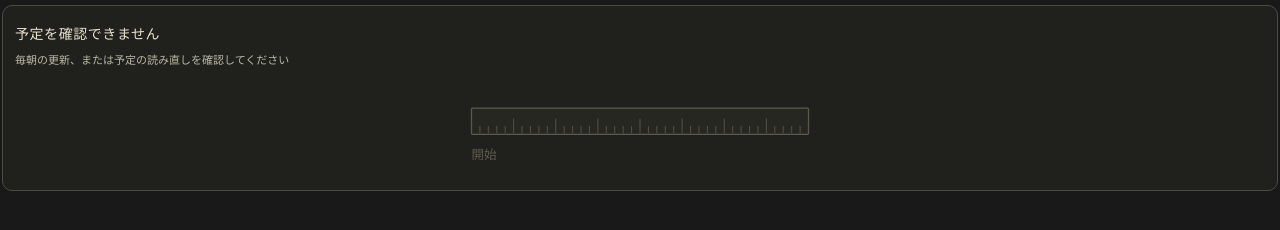
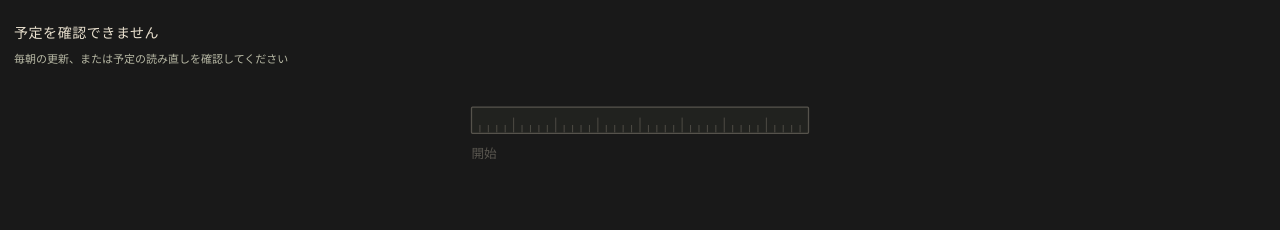
Before and after one commit to saya-xxx/notion-widgets, a plain HTML site: page timer.html in a window 1280 px wide. Drawn offline with Linux system fonts and the light colour scheme.

Commit message:
Blend event timer into Notion background

```diff
--- a/timer.html
+++ b/timer.html
@@ -8,6 +8,7 @@
 <title>次の予定への道</title>
 <style>
 *{box-sizing:border-box}html,body{margin:0;height:100%;background:#191919;color:#e9e0ce}body{font:13px system-ui,'Yu Gothic UI',sans-serif;display:flex;align-items:flex-start;padding:5px 2px;overflow:auto;scrollbar-width:none}.timer{width:100%;padding:17px 12px 12px;border:1px solid #726f5e;border-radius:10px;background:#20211c;min-height:185px}h1{font-size:14px;font-weight:500;margin:0 0 8px;letter-spacing:.04em}.hint{font-size:11px;color:#b8b9a5;min-height:16px}.ruler{display:block;width:100%;height:auto;max-height:99px}.ruler text{font-family:Georgia,'Times New Roman',serif;font-size:12px;fill:#e9dfc8}.event{font-size:13px;line-height:1.6;margin-top:3px;overflow-wrap:anywhere}.remaining{font:14px Georgia,'Times New Roman',serif;letter-spacing:.04em;color:#d5dcbf;margin-top:5px}.next{font-size:11px;line-height:1.5;color:#b6b7a7;margin-top:6px}.updated{font-size:9px;color:#7f8476;margin-top:12px;line-height:1.4}.idle{border-color:#484d42}.idle .ruler{opacity:.3}.warning{border-color:#a39464}.warning .remaining{color:#d9b87f}@media(max-width:300px){.timer{padding:13px 9px}.event{font-size:12px}h1{font-size:13px}}
+.timer{border:0;border-radius:0;background:transparent}
 </style>
 </head>
 <body>
```
